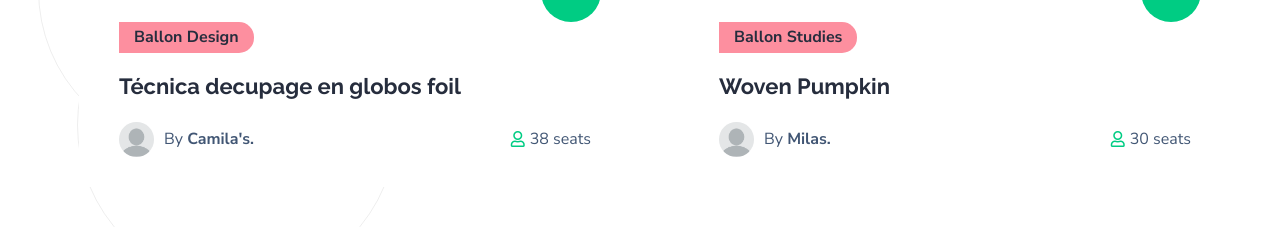
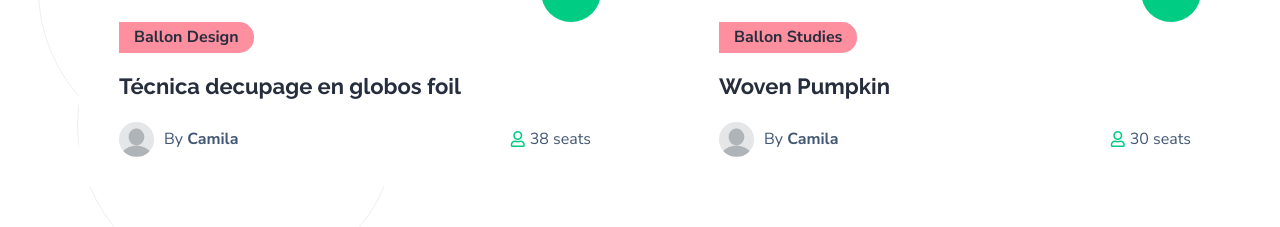
Before and after one commit to bilalkhalidshaikh/eltallerdemila, a Next.js app: page / in a window 1280 px wide. Shown: the part 5140-5367 px from the top of the page. Built offline with nearby package versions, Linux system fonts and the light colour scheme; no server answers; the database is empty; grey boxes are pictures that could not be loaded.

Commit message:
Fixed the name

```diff
--- a/src/components/home/CourseItem.jsx
+++ b/src/components/home/CourseItem.jsx
@@ -122,7 +122,7 @@ export default function CourseItem() {
                       />
                     </Link>
                     <span>
-                      By <b>Camila's.</b>
+                      By <b>Camila</b>
                     </span>
                   </li>
                   <li>
@@ -195,7 +195,7 @@ export default function CourseItem() {
                       />
                     </Link>
                     <span>
-                      By <b>Camila's.</b>
+                      By <b>Camila</b>
                     </span>
                   </li>
                   <li>
@@ -242,7 +242,7 @@ export default function CourseItem() {
                       alt="Author"
                     />
                     <span>
-                      By <b>Milas.</b>
+                      By <b>Camila</b>
                     </span>
                   </li>
                   <li>
@@ -280,7 +280,7 @@ export default function CourseItem() {
                       alt="Author"
                     />
                     <span>
-                      By <b>Milas.</b>
+                      By <b>Camila</b>
                     </span>
                   </li>
                   <li>
```
